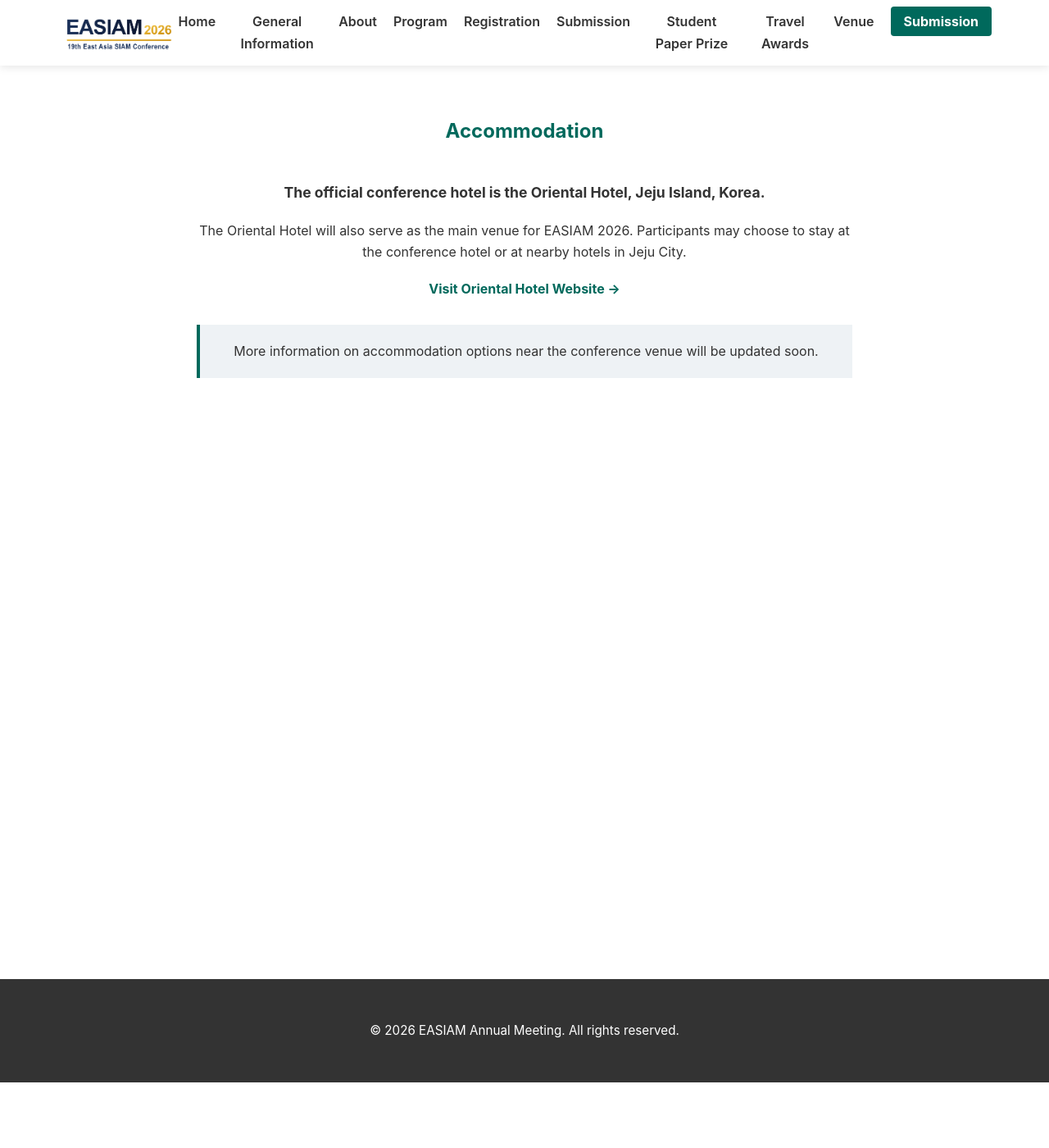
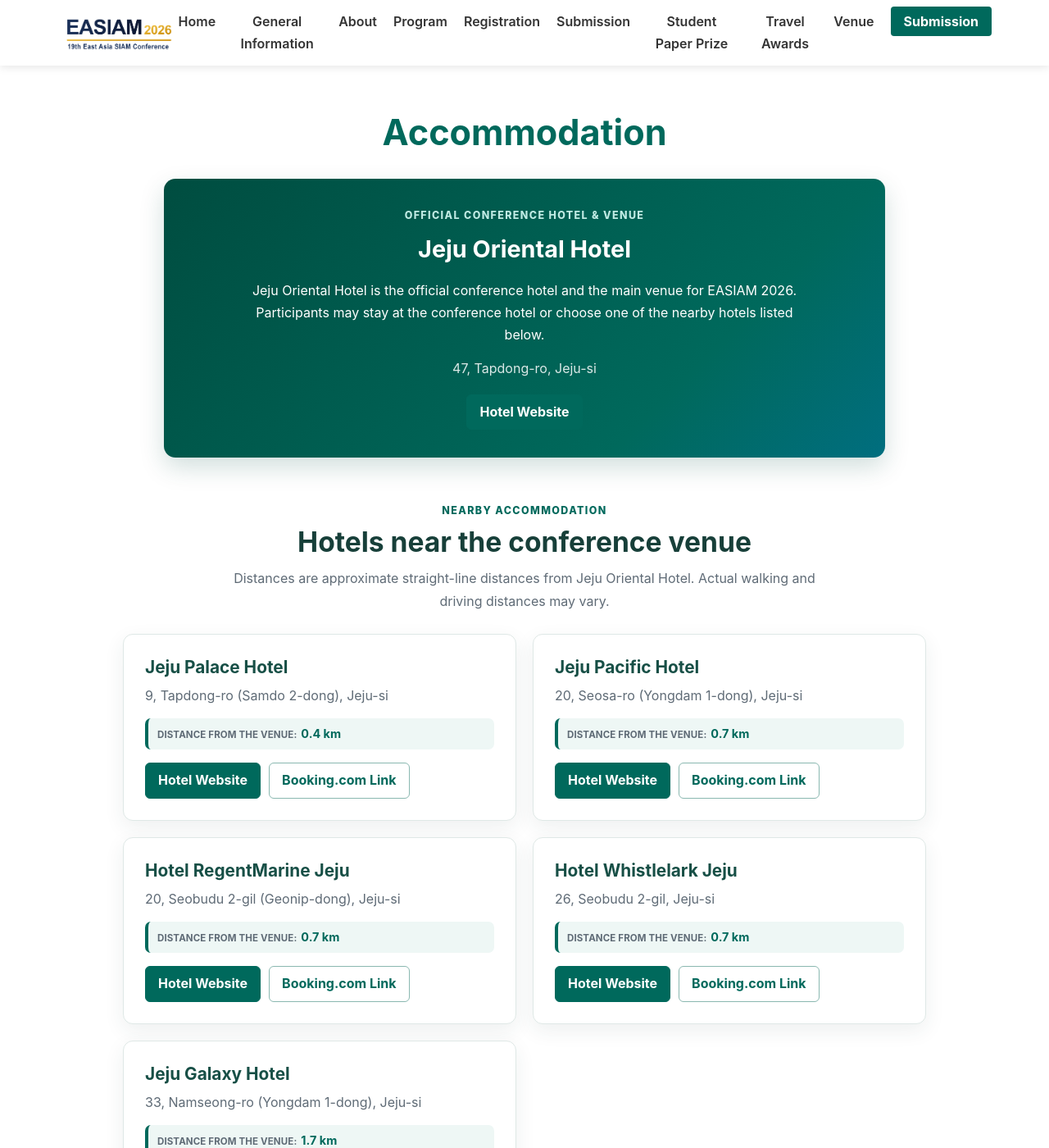
Before and after one commit to easiam26/easiam26.github.io, a Jekyll site: the page built from accommodation.html, in a window 1280 px wide and 1400 px high. Shown: the whole window at 82% size. Built offline with Jekyll 4.4.1, drawn with Linux system fonts in a browser that asks for light colours; some of the changed text lies outside the part shown.

Commit message:
Update registration, accommodation, and venue information

```diff
--- /dev/null
+++ b/_data/accommodation.yml
@@ -0,0 +1,30 @@
+nearby_hotels:
+  - name: "Jeju Palace Hotel"
+    address: "9, Tapdong-ro (Samdo 2-dong), Jeju-si"
+    distance: "0.4 km"
+    website: "http://www.cjpalace.co.kr/"
+    booking_url: "https://www.booking.com/searchresults.html?ss=Jeju%20Palace%20Hotel%2C%20Jeju"
+
+  - name: "Jeju Pacific Hotel"
+    address: "20, Seosa-ro (Yongdam 1-dong), Jeju-si"
+    distance: "0.7 km"
+    website: "http://www.jejupacific.co.kr/"
+    booking_url: "https://www.booking.com/hotel/kr/jeju-pacific.html"
+
+  - name: "Hotel RegentMarine Jeju"
+    address: "20, Seobudu 2-gil (Geonip-dong), Jeju-si"
+    distance: "0.7 km"
+    website: "https://www.hotelrmblue.com/en/"
+    booking_url: "https://www.booking.com/hotel/kr/regentmarine-the-blue.html"
+
+  - name: "Hotel Whistlelark Jeju"
+    address: "26, Seobudu 2-gil, Jeju-si"
+    distance: "0.7 km"
+    website: "http://www.whistlelark.co.kr/?lang=en"
+    booking_url: "https://www.booking.com/hotel/kr/whistle.html"
+
+  - name: "Jeju Galaxy Hotel"
+    address: "33, Namseong-ro (Yongdam 1-dong), Jeju-si"
+    distance: "1.7 km"
+    website: "http://jejugalaxyhotel.com/"
+    booking_url: "https://www.booking.com/searchresults.html?ss=Jeju%20Galaxy%20Hotel%2C%20Jeju"
--- a/_data/dates.yml
+++ b/_data/dates.yml
@@ -14,7 +14,7 @@
   date: "<strike>June 30, 2026</strike> July 15, 2026"
 
 - name: "Early Bird Registration Deadline"
-  date: "<strike>June 30, 2026</strike> July 15, 2026"
+  date: "<strike>June 30, 2026</strike> July 31, 2026"
 
 - name: "Notification of Abstract Acceptance"
   date: "July 15, 2026"
--- a/_data/registration.yml
+++ b/_data/registration.yml
@@ -1,10 +1,10 @@
 categories:
   - name: "General participants"
     early_bird: "350 USD (or 525,000 KRW)"
-    early_deadline: "July 15"
+    early_deadline: "July 31"
     regular: "400 USD (or 600,000 KRW)"
 
   - name: "Students"
     early_bird: "200 USD (or 300,000 KRW)"
-    early_deadline: "July 15"
+    early_deadline: "July 31"
     regular: "250 USD (or 375,000 KRW)"
--- a/accommodation.html
+++ b/accommodation.html
@@ -3,21 +3,43 @@
 title: Accommodation
 ---
 
-<main class="container" style="padding: 60px 0;">
-    <h2 style="margin-bottom:40px; color:var(--primary-color);">Accommodation</h2>
+<main class="container accommodation-page">
+    <h1>Accommodation</h1>
 
-    <div style="max-width: 800px; margin: 0 auto; text-align: center;">
-    <div style="line-height: 1.6;">
-        <p style="font-size: 1.1em; margin-bottom: 20px;"><strong>The official conference hotel is the Oriental Hotel, Jeju Island, Korea.</strong></p>
+    <section class="venue-hotel" aria-labelledby="venue-hotel-title">
+        <p class="accommodation-kicker">Official Conference Hotel &amp; Venue</p>
+        <h2 id="venue-hotel-title">Jeju Oriental Hotel</h2>
+        <p>Jeju Oriental Hotel is the official conference hotel and the main venue for EASIAM 2026. Participants may stay at the conference hotel or choose one of the nearby hotels listed below.</p>
+        <p class="hotel-address">47, Tapdong-ro, Jeju-si</p>
+        <a class="hotel-link hotel-link-primary" href="https://www.oriental.co.kr/view/index.do?SS_SVC_LANG_CODE=ENG" target="_blank" rel="noopener noreferrer">Hotel Website</a>
+    </section>
 
-        <p>The Oriental Hotel will also serve as the main venue for EASIAM 2026. Participants may choose to stay at the conference hotel or at nearby hotels in Jeju City.</p>
+    <section class="nearby-hotels" aria-labelledby="nearby-hotels-title">
+        <div class="accommodation-heading">
+            <p class="accommodation-kicker">Nearby Accommodation</p>
+            <h2 id="nearby-hotels-title">Hotels near the conference venue</h2>
+            <p>Distances are approximate straight-line distances from Jeju Oriental Hotel. Actual walking and driving distances may vary.</p>
+        </div>
 
-        <p style="margin-top: 20px;">
-            <a href="https://www.oriental.co.kr/view/index.do?SS_SVC_LANG_CODE=ENG" target="_blank" rel="noopener noreferrer" style="color: var(--primary-color); font-weight: bold; text-decoration: none;">Visit Oriental Hotel Website &rarr;</a>
-        </p>
+        <div class="hotel-grid">
+            {% for hotel in site.data.accommodation.nearby_hotels %}
+            <article class="hotel-card">
+                <div>
+                    <h3>{{ hotel.name }}</h3>
+                    <p class="hotel-address">{{ hotel.address }}</p>
+                </div>
+                <p class="hotel-distance">
+                    <span>Distance from the venue:</span>
+                    <strong>{{ hotel.distance }}</strong>
+                </p>
+                <div class="hotel-actions">
+                    <a class="hotel-link hotel-link-primary" href="{{ hotel.website }}" target="_blank" rel="noopener noreferrer">Hotel Website</a>
+                    <a class="hotel-link hotel-link-secondary" href="{{ hotel.booking_url }}" target="_blank" rel="noopener noreferrer">Booking.com Link</a>
+                </div>
+            </article>
+            {% endfor %}
+        </div>
 
-        <div style="background: #eef2f5; padding: 20px; border-left: 4px solid var(--primary-color); margin-top: 30px;">
-            <p style="margin-bottom: 0;">More information on accommodation options near the conference venue will be updated soon.</p>
-        </div>
-    </div>
+        <p class="booking-disclaimer">EASIAM 2026 is not affiliated with, endorsed by, or sponsored by Booking.com or any other third-party booking platform. External links are provided solely for participants' convenience and do not constitute an endorsement.</p>
+    </section>
 </main>
--- a/assets/css/style.css
+++ b/assets/css/style.css
@@ -297,6 +297,220 @@
     background-color: var(--light-bg);
     color: var(--primary-color);
     font-weight: 700;
+}
+
+/* Accommodation */
+.accommodation-page {
+    padding-bottom: 72px;
+    padding-top: 56px;
+    text-align: left;
+}
+
+.accommodation-page > h1 {
+    color: var(--primary-color);
+    font-size: clamp(2rem, 4vw, 2.7rem);
+    line-height: 1.2;
+    margin-bottom: 30px;
+    text-align: center;
+}
+
+.venue-hotel {
+    background: linear-gradient(135deg, #004d40 0%, #00695c 72%, #0277bd 150%);
+    border-radius: 14px;
+    box-shadow: 0 12px 30px rgba(0, 77, 64, 0.18);
+    color: var(--white);
+    margin: 0 auto 54px;
+    max-width: 880px;
+    padding: 34px;
+    text-align: center;
+}
+
+.venue-hotel h2 {
+    font-size: 1.8rem;
+    margin-bottom: 12px;
+}
+
+.venue-hotel > p:not(.accommodation-kicker):not(.hotel-address) {
+    margin: 0 auto 14px;
+    max-width: 690px;
+}
+
+.accommodation-kicker {
+    color: var(--primary-color);
+    font-size: 0.78rem;
+    font-weight: 800;
+    letter-spacing: 0.11em;
+    margin-bottom: 7px;
+    text-transform: uppercase;
+}
+
+.venue-hotel .accommodation-kicker {
+    color: #bfeae3;
+}
+
+.hotel-address {
+    color: var(--light-text);
+    line-height: 1.5;
+    margin: 9px 0 0;
+}
+
+.venue-hotel .hotel-address {
+    color: rgba(255, 255, 255, 0.86);
+    margin-bottom: 20px;
+}
+
+.nearby-hotels {
+    margin: 0 auto;
+    max-width: 980px;
+}
+
+.accommodation-heading {
+    margin: 0 auto 26px;
+    max-width: 760px;
+    text-align: center;
+}
+
+.accommodation-heading h2 {
+    color: #173f39;
+    font-size: clamp(1.65rem, 3vw, 2.1rem);
+    line-height: 1.25;
+    margin-bottom: 10px;
+}
+
+.accommodation-heading > p:last-child {
+    color: var(--light-text);
+}
+
+.hotel-grid {
+    display: grid;
+    gap: 20px;
+    grid-template-columns: repeat(2, minmax(0, 1fr));
+}
+
+.hotel-card {
+    background: var(--white);
+    border: 1px solid #dfe8e6;
+    border-radius: 12px;
+    box-shadow: 0 8px 24px rgba(37, 64, 59, 0.08);
+    display: flex;
+    flex-direction: column;
+    gap: 16px;
+    justify-content: space-between;
+    min-height: 225px;
+    padding: 26px;
+}
+
+.hotel-card h3 {
+    color: #174f46;
+    font-size: 1.3rem;
+    line-height: 1.3;
+}
+
+.hotel-distance {
+    align-items: baseline;
+    background: #eef7f5;
+    border-left: 4px solid var(--primary-color);
+    border-radius: 7px;
+    color: var(--light-text);
+    display: flex;
+    flex-direction: row;
+    flex-wrap: wrap;
+    gap: 5px;
+    padding: 7px 11px;
+}
+
+.hotel-distance span {
+    font-size: 0.72rem;
+    font-weight: 700;
+    letter-spacing: 0.01em;
+    text-transform: uppercase;
+}
+
+.hotel-distance strong {
+    color: var(--primary-color);
+    font-size: 0.9rem;
+}
+
+.hotel-actions {
+    align-items: stretch;
+    display: flex;
+    flex-wrap: wrap;
+    gap: 10px;
+}
+
+.hotel-link {
+    border-radius: 6px;
+    display: inline-flex;
+    font-weight: 700;
+    justify-content: center;
+    line-height: 1.35;
+    padding: 10px 15px;
+    text-align: center;
+    text-decoration: none;
+    transition: background-color 0.2s ease, border-color 0.2s ease, color 0.2s ease;
+}
+
+.hotel-link-primary {
+    background: var(--primary-color);
+    border: 1px solid var(--primary-color);
+    color: var(--white);
+}
+
+.hotel-link-primary:hover,
+.hotel-link-primary:focus-visible {
+    background: #004d40;
+    border-color: #004d40;
+}
+
+.hotel-link-secondary {
+    background: var(--white);
+    border: 1px solid #8ab8b0;
+    color: var(--primary-color);
+}
+
+.hotel-link-secondary:hover,
+.hotel-link-secondary:focus-visible {
+    background: #eef7f5;
+    border-color: var(--primary-color);
+}
+
+.booking-disclaimer {
+    color: #7a8583;
+    font-size: 0.72rem;
+    line-height: 1.5;
+    margin: 24px auto 0;
+    max-width: 760px;
+    text-align: center;
+}
+
+@media (max-width: 720px) {
+    .accommodation-page {
+        padding-top: 38px;
+    }
+
+    .venue-hotel {
+        border-radius: 10px;
+        padding: 27px 20px;
+    }
+
+    .hotel-grid {
+        grid-template-columns: 1fr;
+    }
+
+    .hotel-card {
+        min-height: 0;
+        padding: 22px;
+    }
+
+    .hotel-actions {
+        flex-direction: column;
+    }
+
+    .reg-table {
+        display: block;
+        overflow-x: auto;
+        width: 100%;
+    }
 }
 
 /* Footer */
--- a/venue.html
+++ b/venue.html
@@ -21,6 +21,6 @@
 
     <div style="margin-top:40px;">
         <h4 style="margin-bottom: 20px; color:var(--primary-color);">Location Map</h4>
-        <iframe src="https://www.google.com/maps/embed?pb=!1m18!1m12!1m3!1d3326.687315185361!2d126.51978257639414!3d33.51603524614681!2m3!1f0!2f0!3f0!3m2!1i1024!2i768!4f13.1!3m3!1m2!1s0x350cecc3a8907869%3A0xe21d8b948f2195f0!2sJeju%20Oriental%20Hotel%20%26%20Casino!5e0!3m2!1sen!2skr!4v1716120562635!5m2!1sen!2skr" width="100%" height="450" style="border:0;" allowfullscreen="" loading="lazy" referrerpolicy="no-referrer-when-downgrade"></iframe>
+        <iframe src="https://maps.google.com/maps?q=Jeju%20Oriental%20Hotel%20%26%20Casino%2C%2047%20Tapdong-ro%2C%20Jeju-si&amp;z=17&amp;output=embed" title="Location of Jeju Oriental Hotel and Casino" width="100%" height="450" style="border:0;" allowfullscreen="" loading="lazy" referrerpolicy="no-referrer-when-downgrade"></iframe>
     </div>
 </main>
```
Also changed, not shown: registration.html (+4 -5 lines).
